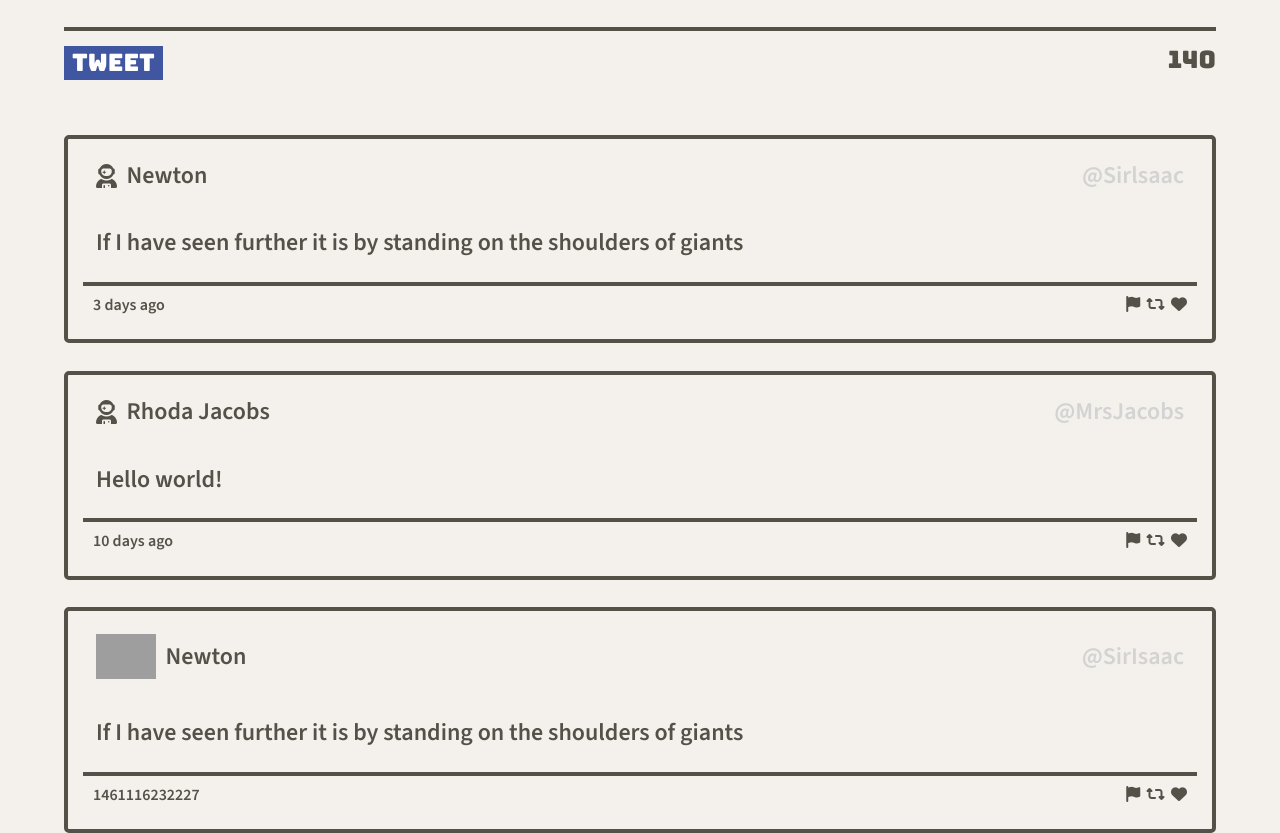
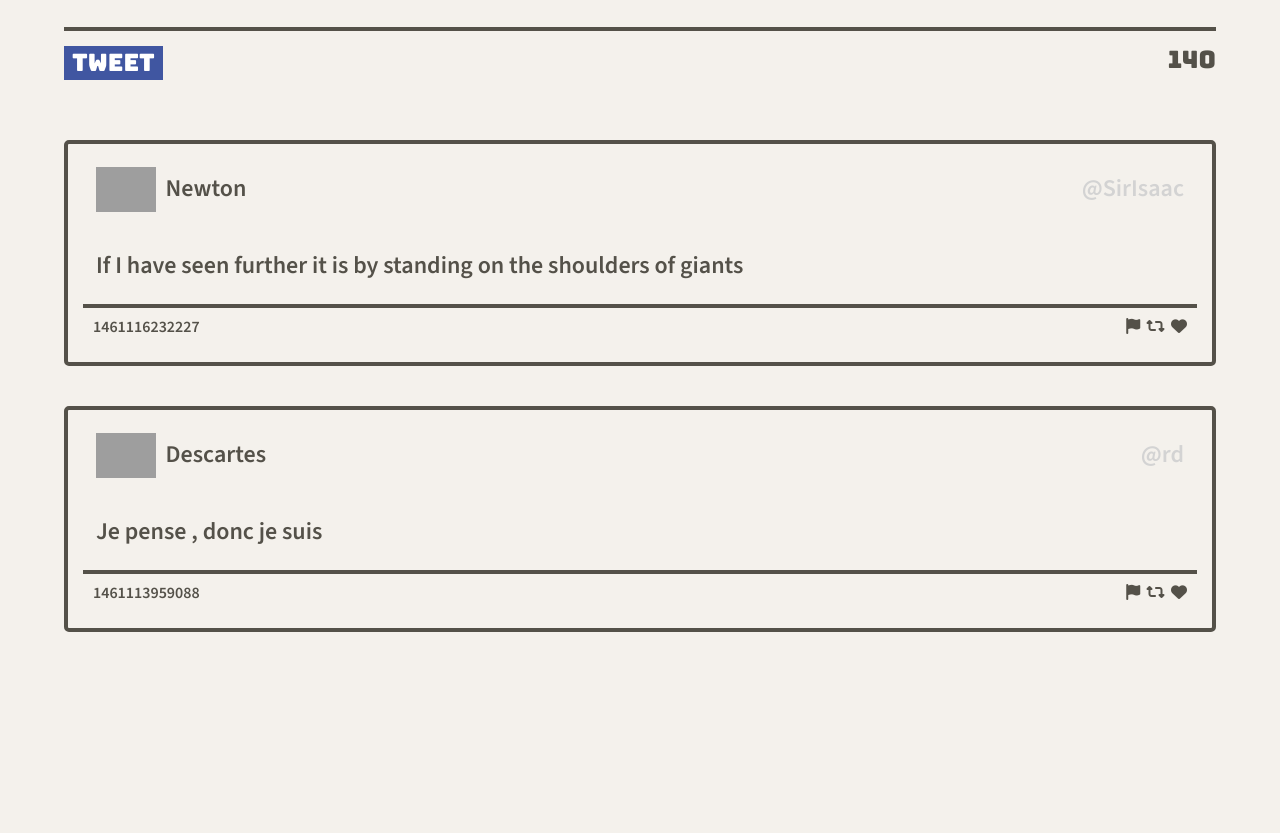
Before and after one commit to alicelinx/tweeter, a website: page public/index.html in a window 1280 px wide. Shown: the part 660-1493 px from the top of the page. After the commit the page ends 1332 px from the top, so only its background shows below. Drawn offline with nearby package versions, Linux system fonts and the light colour scheme; grey boxes are pictures that could not be loaded.

Commit message:
implement dynamic tweets

```diff
--- a/public/index.html
+++ b/public/index.html
@@ -33,6 +33,10 @@
 
     <!-- angle double down (font awesome) -->
     <link rel="stylesheet" href="https://cdnjs.cloudflare.com/ajax/libs/font-awesome/6.4.0/css/all.min.css" integrity="sha512-iecdLmaskl7CVkqkXNQ/ZH/XLlvWZOJyj7Yy7tcenmpD1ypASozpmT/E0iPtmFIB46ZmdtAc9eNBvH0H/ZpiBw==" crossorigin="anonymous" referrerpolicy="no-referrer" />
+
+    <!-- Jquery -->
+    <script src="https://cdnjs.cloudflare.com/ajax/libs/jquery/3.7.0/jquery.js" integrity="sha512-8Z5++K1rB3U+USaLKG6oO8uWWBhdYsM3hmdirnOEWp8h2B1aOikj5zBzlXs8QOrvY9OxEnD2QDkbSKKpfqcIWw==" crossorigin="anonymous" referrerpolicy="no-referrer"></script>
+
   </head>
 
   <body>
@@ -55,11 +59,10 @@
     </header>
 
     <!-- Page-specific (main) content here -->
-    <main class="container" id="tweets-container">
+    <main class="container">
       <section class="new-tweet">
         <h2>Compose Tweet</h2>
-
-        <form method="POST" action="/tweets/">
+        <form class="new-tweet-form">
           <label for="tweet-text">What are you humming about?</label>
           <textarea name="text" id="tweet-text"></textarea>
           <div id="button-counter">
@@ -67,50 +70,10 @@
             <output name="counter" class="counter" for="tweet-text">140</output>
           </div>
         </form>
-
-      </section>
-    </br>
-    </br>
-      <section class="tweet-container">
-        <article class="tweet">
-          <header>
-            <div class="photo-name">
-              <i class="fa-solid fa-user-astronaut"></i>
-              <a>&#160&#160Newton</a>
-            </div>
-            <a class="user-id">@Sirlsaac</a>
-          </header>
-          <div>
-            <a class="tweet-content">If I have seen further it is by standing on the shoulders of giants</a>
-          </div>
-          <footer>
-            <a>3 days ago</a>
-            <a><i class="fa-solid fa-flag"></i>&#160&#160<i class="fa-solid fa-retweet"></i>&#160&#160<i class="fa-solid fa-heart"></i></a>
-          </footer>
-        </article>
       </section>
 
-    </br>
-    <section class="tweet-container">
-      <article class="tweet">
-        <header>
-          <div class="photo-name">
-            <i class="fa-solid fa-user-astronaut"></i>
-            <a>&#160&#160Rhoda Jacobs</a>
-          </div>
-          <a class="user-id">@MrsJacobs</a>
-        </header>
-        <div>
-          <a class="tweet-content">Hello world!</a>
-        </div>
-        <footer>
-          <a>10 days ago</a>
-          <a><i class="fa-solid fa-flag"></i>&#160&#160<i class="fa-solid fa-retweet"></i>&#160&#160<i class="fa-solid fa-heart"></i></a>
-        </footer>
-      </article>
-    </section>
+      <section class="tweet-container"></section>
 
-    </br>
-    </main>
   </body>
+
 </html>
--- a/public/scripts/client.js
+++ b/public/scripts/client.js
@@ -3,52 +3,70 @@
  * jQuery is already loaded
  * Reminder: Use (and do all your DOM work in) jQuery's document ready function
  */
-$(document).ready(function() {
 
-  let tweetData = {
+$(() => {  // more modern than $(document).ready(function() {
+
+  const data = [
+    {
       "user": {
         "name": "Newton",
-      "avatars": "https://i.imgur.com/73hZDYK.png",
+        "avatars": "https://i.imgur.com/73hZDYK.png"
+        ,
         "handle": "@SirIsaac"
       },
       "content": {
         "text": "If I have seen further it is by standing on the shoulders of giants"
       },
       "created_at": 1461116232227
-  };
+    },
+    {
+      "user": {
+        "name": "Descartes",
+        "avatars": "https://i.imgur.com/nlhLi3I.png",
+        "handle": "@rd"
+      },
+      "content": {
+        "text": "Je pense , donc je suis"
+      },
+      "created_at": 1461113959088
+    },
+  ];
 
-  const createTweetElement = function(obj) {
+  const createTweetElement = function(tweet) {
 
-    const markup = `
-      <section class="tweet-container">
+    let $tweet = `
       <article class="tweet">
         <header>
           <div class="photo-name">
-              <img src="${obj.user.avatars}">
-              <a class="user-name">&#160&#160${obj.user.name}</a>
+            <img src="${tweet.user.avatars}">
+            <a class="user-name">&#160&#160${tweet.user.name}</a>
           </div>
-            <a class="user-id">${obj.user.handle}</a>
+          <a class="user-id">${tweet.user.handle}</a>
         </header>
           <div>
-            <a class="tweet-content">${obj.content.text}</a>
+            <a class="tweet-content">${tweet.content.text}</a>
           </div>
         <footer>
-            <a>${obj.created_at}</a>
+          <a>${tweet.created_at}</a>
           <a><i class="fa-solid fa-flag"></i>&#160&#160<i class="fa-solid fa-retweet"></i>&#160&#160<i class="fa-solid fa-heart"></i></a>
         </footer>
       </article>
-      </section>
     `;
 
-    return markup;
+    // takes return value and appends it to the tweets container
+    $('.tweet-container').append($tweet);
+
   };
 
-  // document.body.innerHTML = markup;
+  const renderTweets = function(tweets) {
 
-  const $tweet = createTweetElement(tweetData);
+    // loops through tweets
+    for (let tweet of tweets) {
+      // calls createTweetElement for each tweet
+      createTweetElement(tweet);
+    }
+  };
 
-  // Test / driver code (temporary)
-  console.log($tweet); // to see what it looks like
-  $('#tweets-container').append($tweet); // to add it to the page so we can make sure it's got all the right elements, classes, etc.
+  renderTweets(data);
 
 });
--- a/public/styles/new-tweet.css
+++ b/public/styles/new-tweet.css
@@ -28,3 +28,7 @@ button {
   background-color: #4056A1;
   padding: 3px 8px;
 }
+
+.new-tweet {
+  margin-bottom: 60px;
+}
--- a/public/styles/tweets.css
+++ b/public/styles/tweets.css
@@ -1,37 +1,38 @@
-section.tweet-container {
+article.tweet {
   border: 4px solid #545149;
   border-radius: 5px;
   padding: 15px;
   text-align: left;
+  margin-bottom: 40px;
 }
 
-section.tweet-container:hover {
+article.tweet:hover {
   transition: box-shadow .3s;
   box-shadow: 8px 8px 8px lightskyblue;
 
 }
 
-section.tweet-container header div {
+article.tweet header div {
   display: flex;
   justify-content: center;
 }
 
-section.tweet-container header {
+article.tweet header {
   margin: 8px 13px 30px 13px;
   display: flex;
   justify-content: space-between;
   align-items: stretch;
 }
 
-section.tweet-container div.photo-name {
+article.tweet div.photo-name {
   padding: 0px
 }
 
-section.tweet-container div {
+article.tweet div {
   padding: 10px 13px 25px 13px;
 }
 
-section.tweet-container footer {
+article.tweet footer {
   border-top: 4px solid #545149;
   display: flex;
   justify-content: space-between;
--- a/server/data-files/initial-tweets.json
+++ b/server/data-files/initial-tweets.json
@@ -8,7 +8,7 @@
     "content": {
       "text": "If I have seen further it is by standing on the shoulders of giants"
     },
-    "created_at": 1687148906293
+    "created_at": 1687205451862
   },
   {
     "user": {
@@ -19,6 +19,6 @@
     "content": {
       "text": "Je pense , donc je suis"
     },
-    "created_at": 1687235306293
+    "created_at": 1687291851862
   }
 ]
```
Lines whose indentation alone changed are shown as unchanged.
